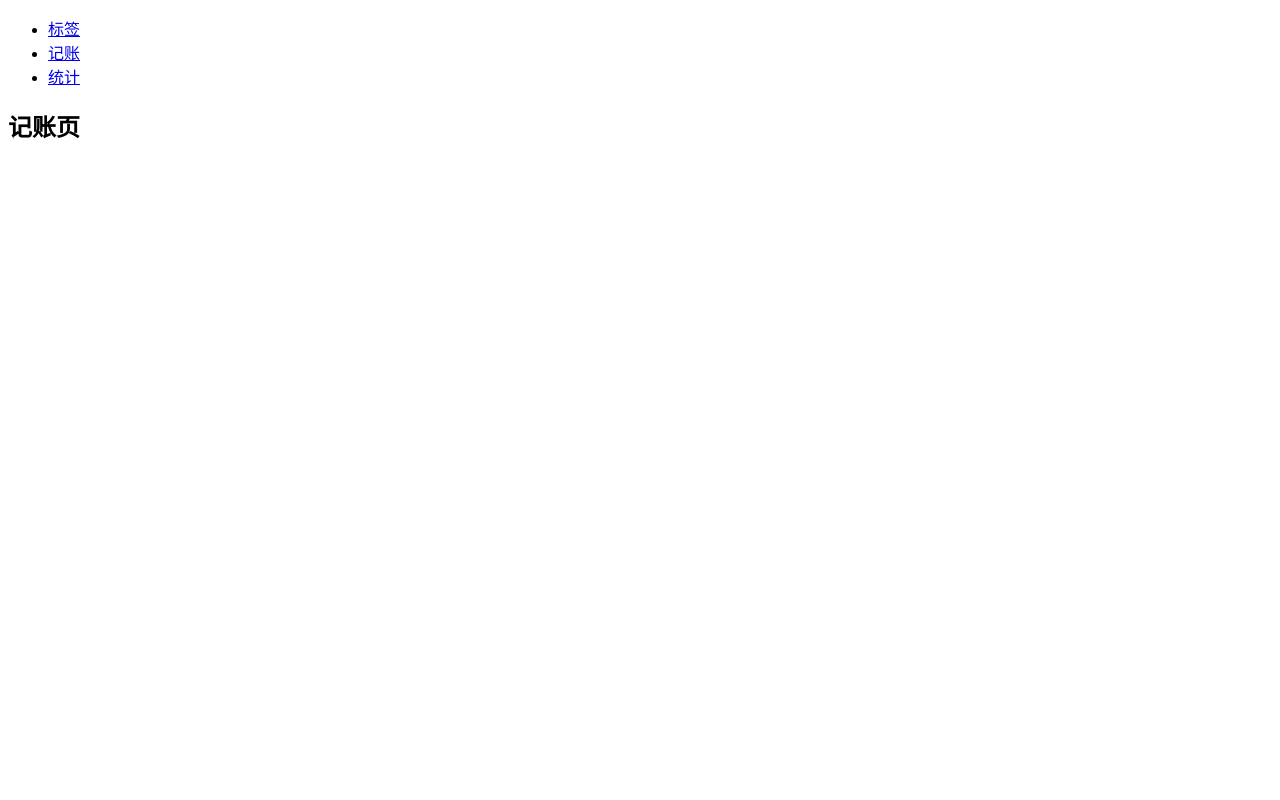
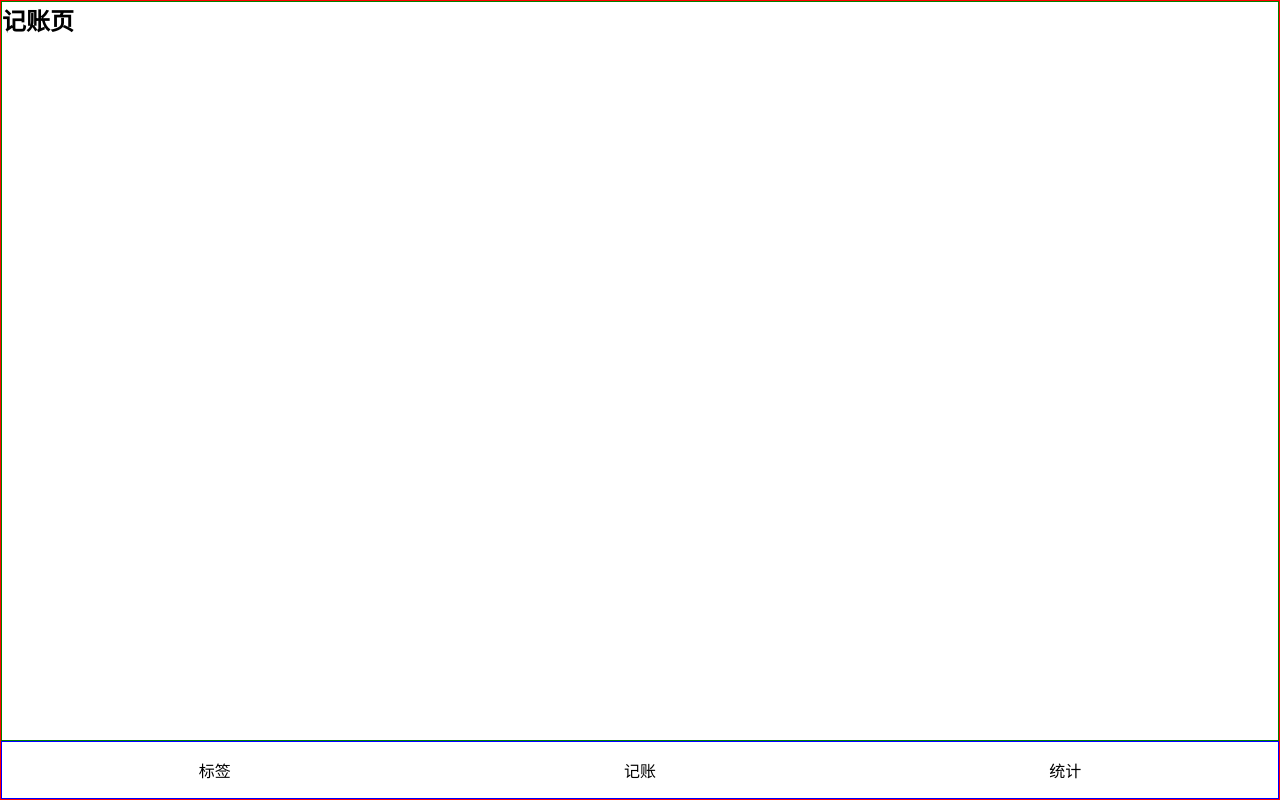
Before and after one commit to ygcedu/coinback-cash, a React (Create React App) app: page /#/money in a window 1280 px wide. Built offline with nearby package versions, Linux system fonts and the light colour scheme.

Commit message:
导航栏布局

```diff
--- a/src/App.tsx
+++ b/src/App.tsx
@@ -1,11 +1,56 @@
 import React from 'react';
 import {HashRouter as Router, Link, Redirect, Route, Switch} from 'react-router-dom';
+import styled from 'styled-components';
+
+const Wrapper = styled.div`
+  border: 1px solid red;
+  min-height: 100vh;
+  display: flex;
+  flex-direction: column;
+`;
+
+const Main = styled.div`
+  border: 1px solid green;
+  flex-grow: 1; // 尽量高
+  overflow: auto;
+`;
+
+const Nav = styled.nav`
+  border: 1px solid blue;
+
+  > ul {
+    display: flex;
+
+    > li {
+      width: 33.3333%;
+      text-align: center;
+      padding: 16px;
+    }
+  }
+`;
 
 function App() {
   return (
     <Router>
-      <div>
-        <nav>
+      <Wrapper>
+        <Main>
+          <Switch>
+            <Route path="/tags">
+              <Tags/>
+            </Route>
+            <Route path="/money">
+              <Money/>
+            </Route>
+            <Route path="/statistics">
+              <Statistics/>
+            </Route>
+            <Redirect exact from="/" to="/money"/>
+            <Route path="*">
+              <NoMatch/>
+            </Route>
+          </Switch>
+        </Main>
+        <Nav>
           <ul>
             <li>
               <Link to="/tags">标签</Link>
@@ -17,24 +62,8 @@
               <Link to="/statistics">统计</Link>
             </li>
           </ul>
-        </nav>
-
-        <Switch>
-          <Route path="/tags">
-            <Tags/>
-          </Route>
-          <Route path="/money">
-            <Money/>
-          </Route>
-          <Route path="/statistics">
-            <Statistics/>
-          </Route>
-          <Redirect exact from="/" to="/money"/>
-          <Route path="*">
-            <NoMatch/>
-          </Route>
-        </Switch>
-      </div>
+        </Nav>
+      </Wrapper>
     </Router>
   );
 }
--- /dev/null
+++ b/src/index.scss
@@ -0,0 +1,27 @@
+@import-normalize;
+
+* {
+  margin: 0;
+  padding: 0;
+}
+
+* {
+  box-sizing: border-box;
+}
+
+*::before {
+  box-sizing: border-box;
+}
+
+*::after {
+  box-sizing: border-box;
+}
+
+ul, ol {
+  list-style: none;
+}
+
+a {
+  text-decoration: none;
+  color: inherit;
+}
--- a/src/index.tsx
+++ b/src/index.tsx
@@ -1,6 +1,7 @@
 import React from 'react';
 import ReactDOM from 'react-dom';
 import App from './App';
+import 'index.scss';
 
 ReactDOM.render(
   <React.StrictMode>
```
Also changed, not shown: 1 other file (tests, documents, lock files or other folders).
